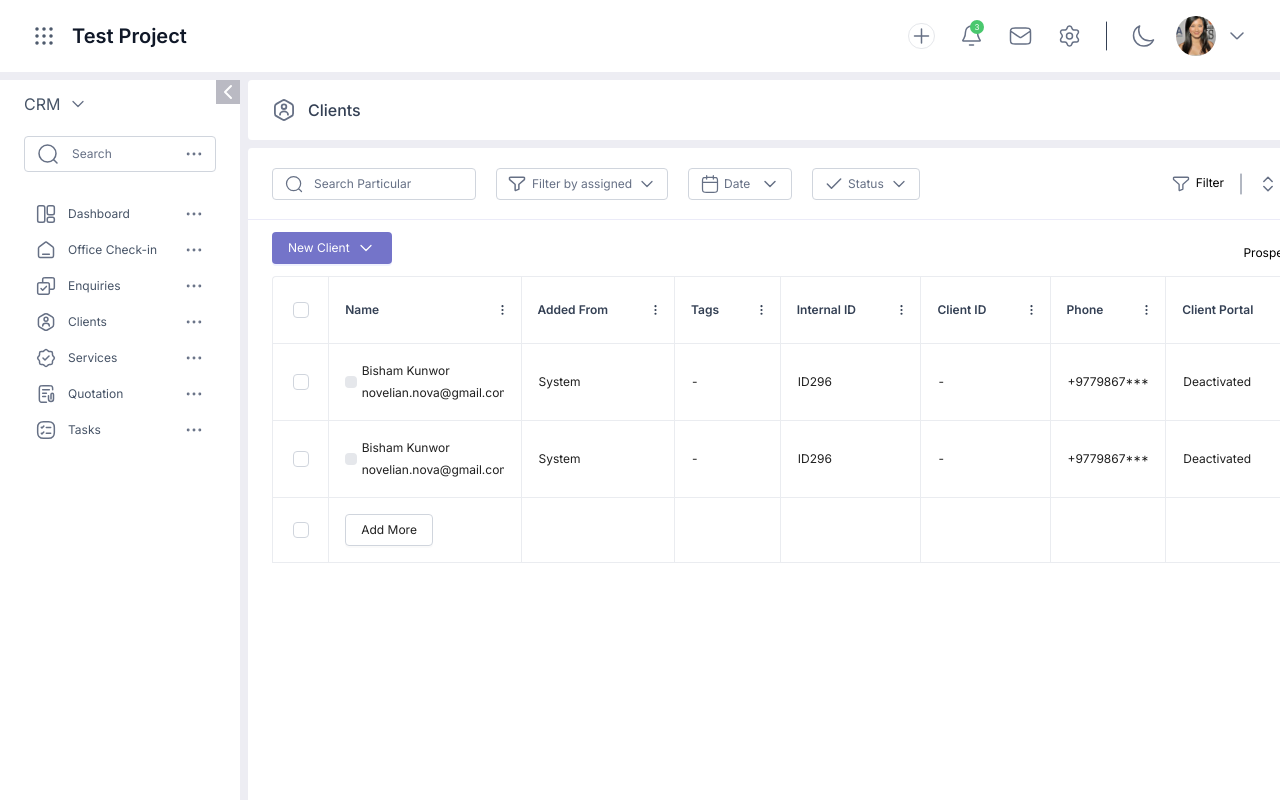
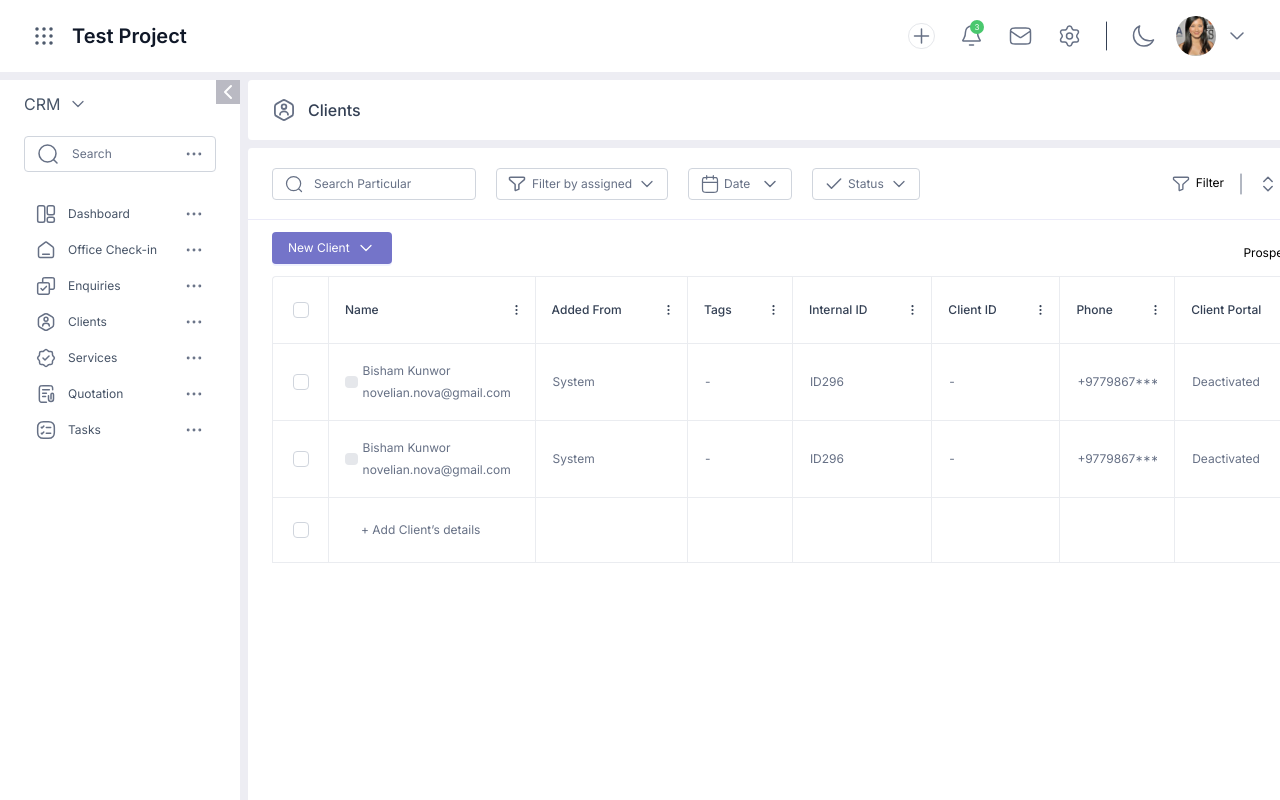
Before and after one commit to BishamKunwor/nipuna-table-task, a React (Vite) app: page / in a window 1280 px wide. Shown: the top 800 px of the page. Built offline with nearby package versions, Linux system fonts and the light colour scheme.

Commit message:
Completed Table Header

```diff
--- a/src/components/EditableTable/index.tsx
+++ b/src/components/EditableTable/index.tsx
@@ -159,7 +159,21 @@ export default function EditableTable () {
           ...response,
           render (value: undefined | string | number, record: UserDataType) {
             if (record.isAddBtn) {
-              return <Button onClick={handleAddRow}>Add More</Button>
+              return (
+                <ConfigProvider
+                  theme={{
+                    components: {
+                      Button: {
+                        colorText: 'var(--h4)'
+                      }
+                    }
+                  }}
+                >
+                  <Button onClick={handleAddRow} type='text'>
+                    + Add Client’s details
+                  </Button>
+                </ConfigProvider>
+              )
             }
             return (
               <div className='flex gap-1 items-center'>
@@ -250,8 +264,8 @@ export default function EditableTable () {
 
         filterIcon: () => {
           return (
-            <div id='showColumnsHeader' className='flex items-center gap-2'>
-              <p>+ Add Column</p>
+            <div id='showColumnsHeader' className='flex items-center gap-2 pl-4'>
+              <p className='text-xs text-[var(--h4)] font-normal'>+ Add Column</p>
             </div>
           )
         },
--- a/src/components/RootStyles/index.tsx
+++ b/src/components/RootStyles/index.tsx
@@ -21,6 +21,22 @@ export default function RootStyles ({ children }: { children: ReactNode }) {
             Select: {
               colorText: 'var(--h4)'
             },
+            // Table: {
+            //   borderColor: 'var(--divider)',
+            //   headerBg: 'transparent',
+            //   colorBgContainer: 'transparent',
+            //   filterDropdownBg: 'white',
+            //   headerColor: 'var(--h2-highlight)',
+            //   headerFilterHoverBg: 'var(--hover)',
+            //   headerSortActiveBg: 'var(--hover)',
+            //   headerSortHoverBg: 'var(--hover)',
+            //   rowHoverBg: 'var(--hover)',
+            //   colorFillAlter: '#ebebf8',
+            //   colorText: 'var(--h4)',
+            //   lineWidth: 0.5,
+            //   rowSelectedBg: 'transparent',
+            //   fontWeightStrong: 500
+            // }
             Table: {
               borderColor: 'var(--divider)',
               headerBg: 'transparent',
@@ -30,11 +46,12 @@ export default function RootStyles ({ children }: { children: ReactNode }) {
               headerFilterHoverBg: 'var(--hover)',
               headerSortActiveBg: 'var(--hover)',
               headerSortHoverBg: 'var(--hover)',
-              rowHoverBg: 'var(--hover)',
-              colorFillAlter: '#ebebf8',
+              rowHoverBg: 'transparent',
+              colorFillAlter: 'transparent',
               colorText: 'var(--h4)',
               lineWidth: 0.5,
-              rowSelectedBg: 'transparent'
+              rowSelectedBg: 'transparent',
+              fontWeightStrong: 500
             }
           }
         }}
--- a/src/components/TableFilters/index.tsx
+++ b/src/components/TableFilters/index.tsx
@@ -1,6 +1,6 @@
 import { ConfigProvider, DatePicker, Input, Select } from 'antd'
 import { ReactNode } from 'react'
-import IconsRenderer from '../hooks/iconsRenderer'
+import IconsRenderer from '../hooks/IconsRenderer'
 
 export default function TableFilters ({ children }: { children: ReactNode }) {
   IconsRenderer()
@@ -169,7 +169,8 @@ export default function TableFilters ({ children }: { children: ReactNode }) {
                 colorBorder: 'transparent',
                 paddingInline: 0,
                 paddingBlock: 8,
-                colorBgContainer: 'transparent'
+                colorBgContainer: 'transparent',
+                colorText: 'var(--h4)'
               },
               Checkbox: {
                 colorWhite: 'var(--primary)',
```
